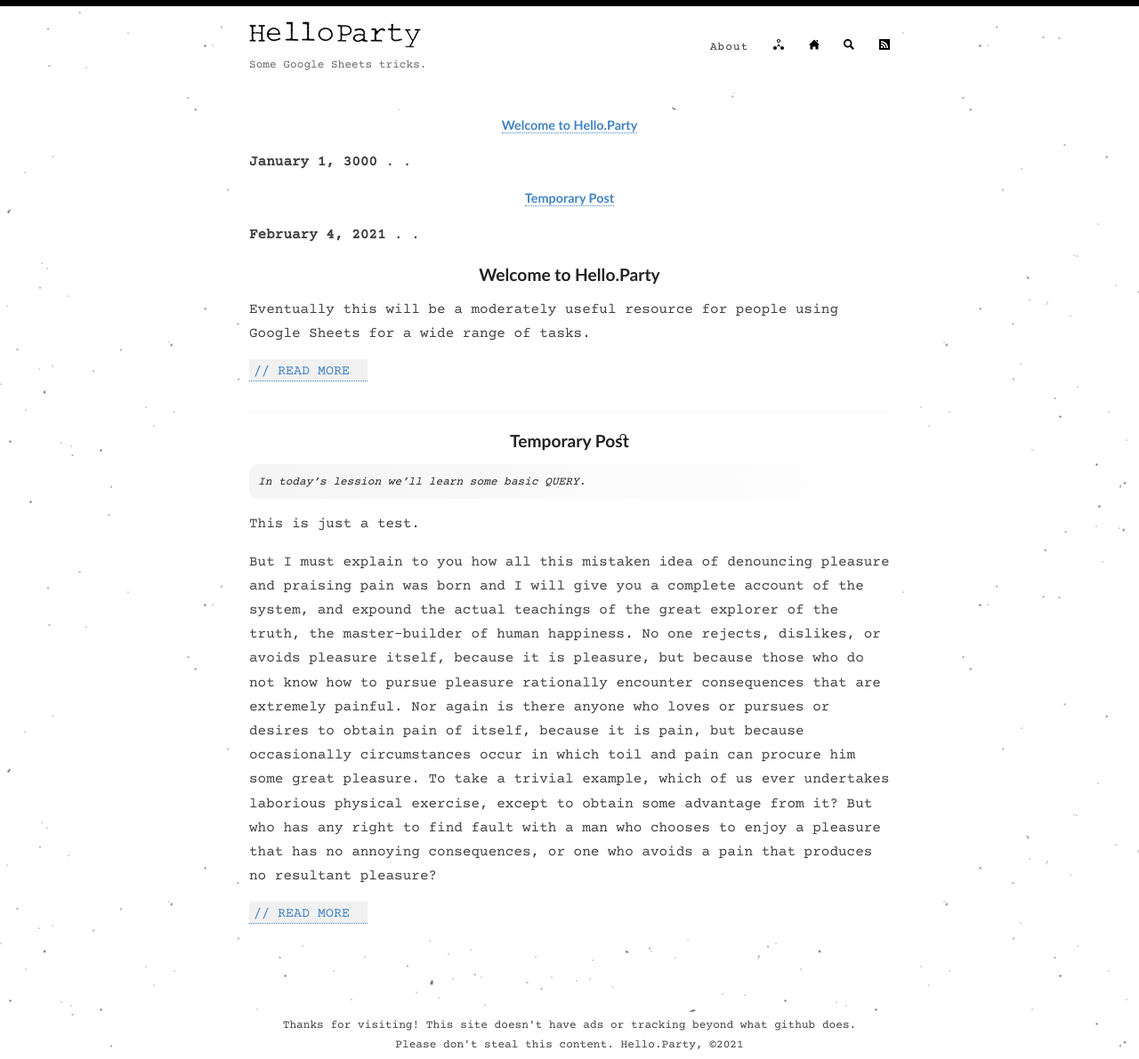
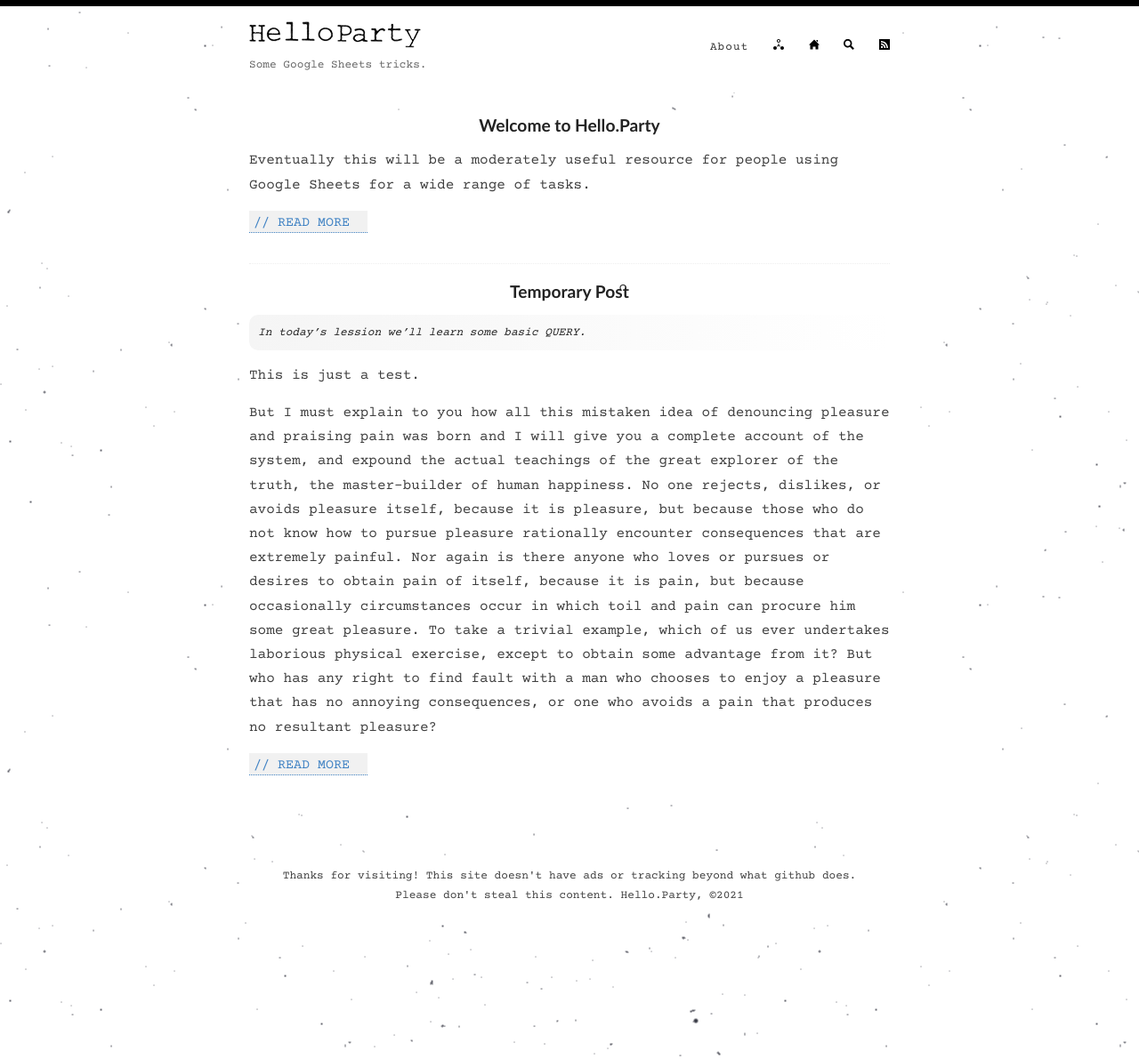
Before and after one commit to hello-party/hello-party-old.github.io, a Jekyll site: the page built from index.html, in a window 1280 px wide. Shown: the whole page at 89% size. Built offline with Jekyll 4.4.1, drawn with Linux system fonts in a browser that asks for light colours; the list of posts is cut into pages by our own code.

Commit message:
Update default.html

```diff
--- a/_layouts/default.html
+++ b/_layouts/default.html
@@ -39,11 +39,6 @@
 
       <div class="wrapper-main">
         <div id="main" role="main" class="container">
-{% for post in site.posts %}
-    <h3><a href="{{ post.url }}">{{ post.title }}</a></h3>
-    <p><small><strong>{{ post.date | date: "%B %e, %Y" }}</strong> . {{ post.category }} . <a href="http://erjjones.github.com{{ post.url }}#disqus_thread"></a></small></p>
-{% endfor %}
-
           {{ content }}
         </div>
       </div>
```
